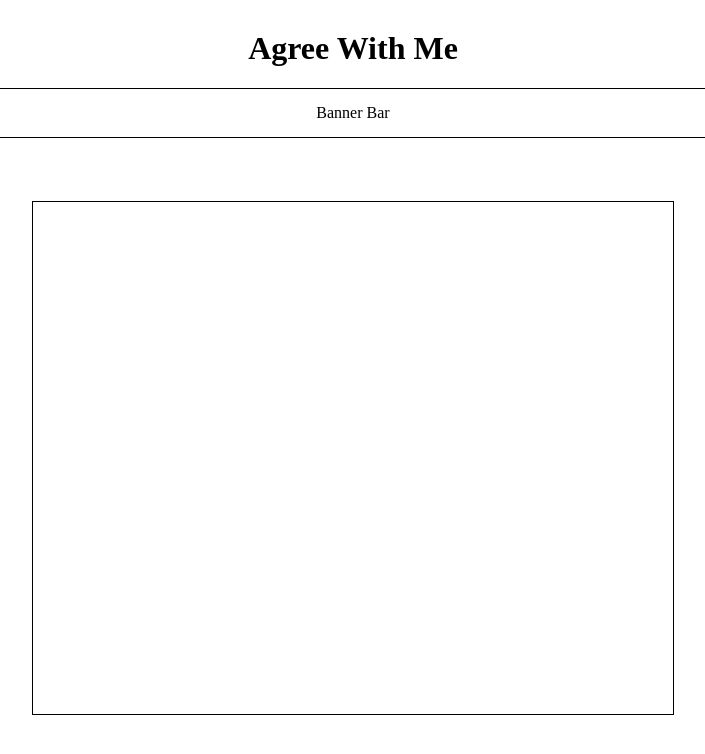
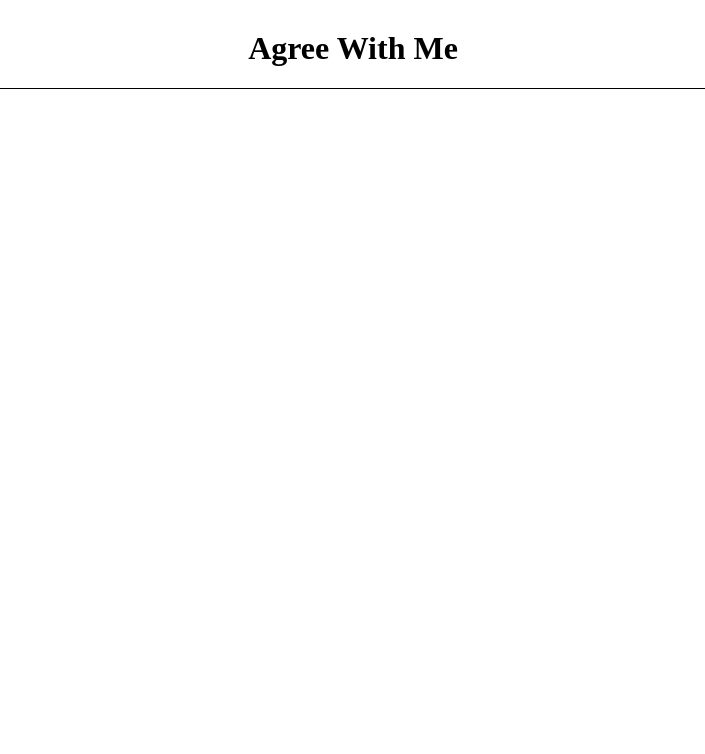
Before and after one commit to rhinehardtc/agreewithme, an Angular app in the folder AgreeWithMe/: page / in a window 1280 px wide. Shown: the top 754 px of the page, without its empty margins (287-992 px from the left). Built offline with nearby package versions, Linux system fonts and the light colour scheme.

Commit message:
added login route and changed home to a route

```diff
--- a/AgreeWithMe/src/app/app-routing.module.ts
+++ b/AgreeWithMe/src/app/app-routing.module.ts
@@ -1,10 +1,20 @@
 import { NgModule } from '@angular/core';
 import { RouterModule, Routes } from '@angular/router';
+import { FeedComponent } from './feed/feed.component';
+import { HomeComponent } from './home/home.component';
+import { LoginComponent } from './login/login.component';
 
-const routes: Routes = [];
+const routes: Routes = [
+  {
+    path: 'home',
+    component: HomeComponent,
+  },
+  { path: 'login', component: LoginComponent}
+];
 
 @NgModule({
   imports: [RouterModule.forRoot(routes)],
   exports: [RouterModule]
 })
 export class AppRoutingModule { }
+export const routingComponents = [LoginComponent]
--- a/AgreeWithMe/src/app/app.component.html
+++ b/AgreeWithMe/src/app/app.component.html
@@ -1,8 +1,6 @@
 <div class="header">
   <h1>{{title}}</h1>
 </div>
-<app-home></app-home>
-<app-feed></app-feed>
 <!-- <HomeComponent></HomeComponent> -->
 <!-- * * * * * * * * * * * * * * * * * * * * * * * * * * * * * * * -->
 
--- a/AgreeWithMe/src/app/home/home.component.html
+++ b/AgreeWithMe/src/app/home/home.component.html
@@ -1 +1,2 @@
 <div class='banner-bar'>Banner Bar</div>
+<app-feed></app-feed>
--- a/AgreeWithMe/src/app/home/home.component.ts
+++ b/AgreeWithMe/src/app/home/home.component.ts
@@ -1,4 +1,5 @@
 import { Component, OnInit } from '@angular/core';
+import { FeedComponent } from '../feed/feed.component';
 
 @Component({
   selector: 'app-home',
```
Also changed, not shown: AgreeWithMe/src/app/app.module.ts (+3 -4 lines).
